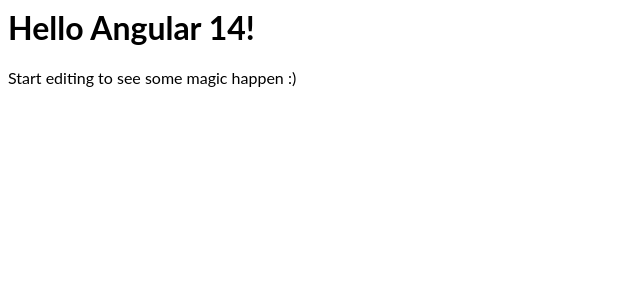
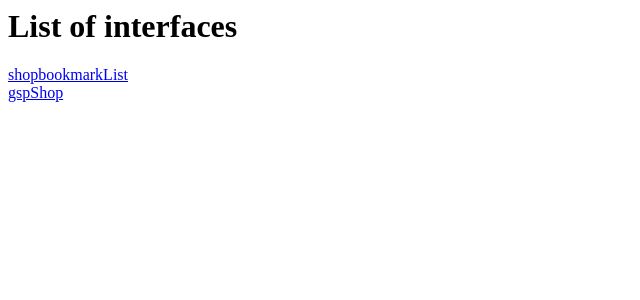
Before and after one commit to Shoohei/config-portal, an Angular app: page / in a window 1280 px wide. Shown: the top 300 px of the page, without its empty margins (0-640 px from the left). Built offline with nearby package versions, Linux system fonts and the light colour scheme.

Commit message:
2 files modified, 3 added, 1 deleted

```diff
--- a/src/app/app.component.html
+++ b/src/app/app.component.html
@@ -1,4 +1,3 @@
-<hello name="{{ name }}"></hello>
-<p>
-  Start editing to see some magic happen :)
-</p>
+<div class="container">
+  <router-outlet></router-outlet>
+</div>
--- a/src/app/hello.component.ts
+++ /dev/null
@@ -1,10 +0,0 @@
-import { Component, Input } from '@angular/core';
-
-@Component({
-  selector: 'hello',
-  template: `<h1>Hello {{name}}!</h1>`,
-  styles: [`h1 { font-family: Lato; }`]
-})
-export class HelloComponent  {
-  @Input() name: string;
-}
--- /dev/null
+++ b/src/app/interfaces-list/interfaces-list.component.html
@@ -0,0 +1,7 @@
+<h1>List of interfaces</h1>
+
+<div *ngFor="let interface of interfacesList | async">
+  <a [title]="interface" [routerLink]="['/interface', interface]">
+			{{ interface }}
+	</a>
+</div>
--- /dev/null
+++ b/src/app/interfaces-list/interfaces-list.component.ts
@@ -0,0 +1,18 @@
+import { Component, OnInit } from '@angular/core';
+import { ConfigServerService } from '../config-server.service';
+
+@Component({
+  selector: 'app-interfaces-list',
+  templateUrl: './interfaces-list.component.html',
+  styleUrls: ['./interfaces-list.component.css']
+})
+export class InterfacesListComponent implements OnInit {
+  interfacesList;
+
+  constructor(private configServerService: ConfigServerService) { }
+
+  ngOnInit() {
+    this.interfacesList = this.configServerService.getInterfaces();
+  }
+
+}
```
Also changed, not shown: src/app/app.module.ts (+15 -10 lines), src/app/interfaces-list/interfaces-list.component.css (added).
